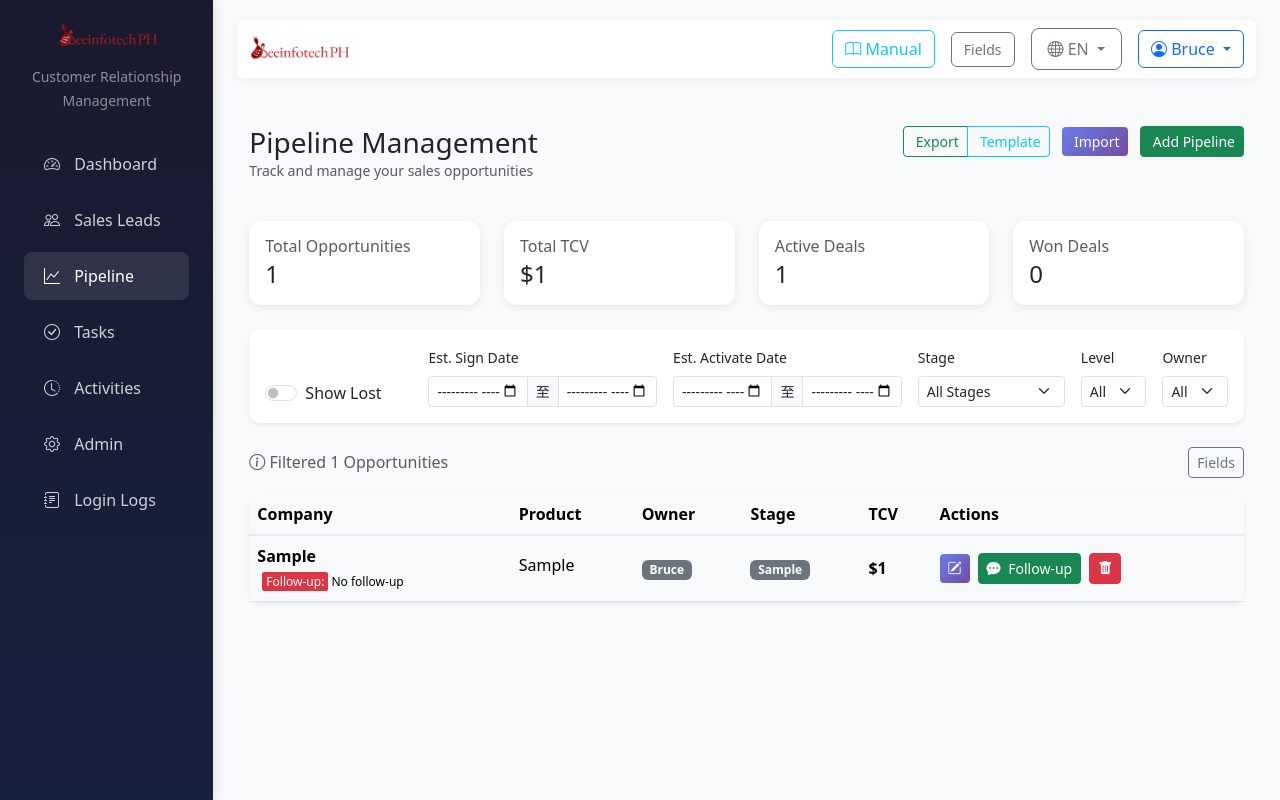
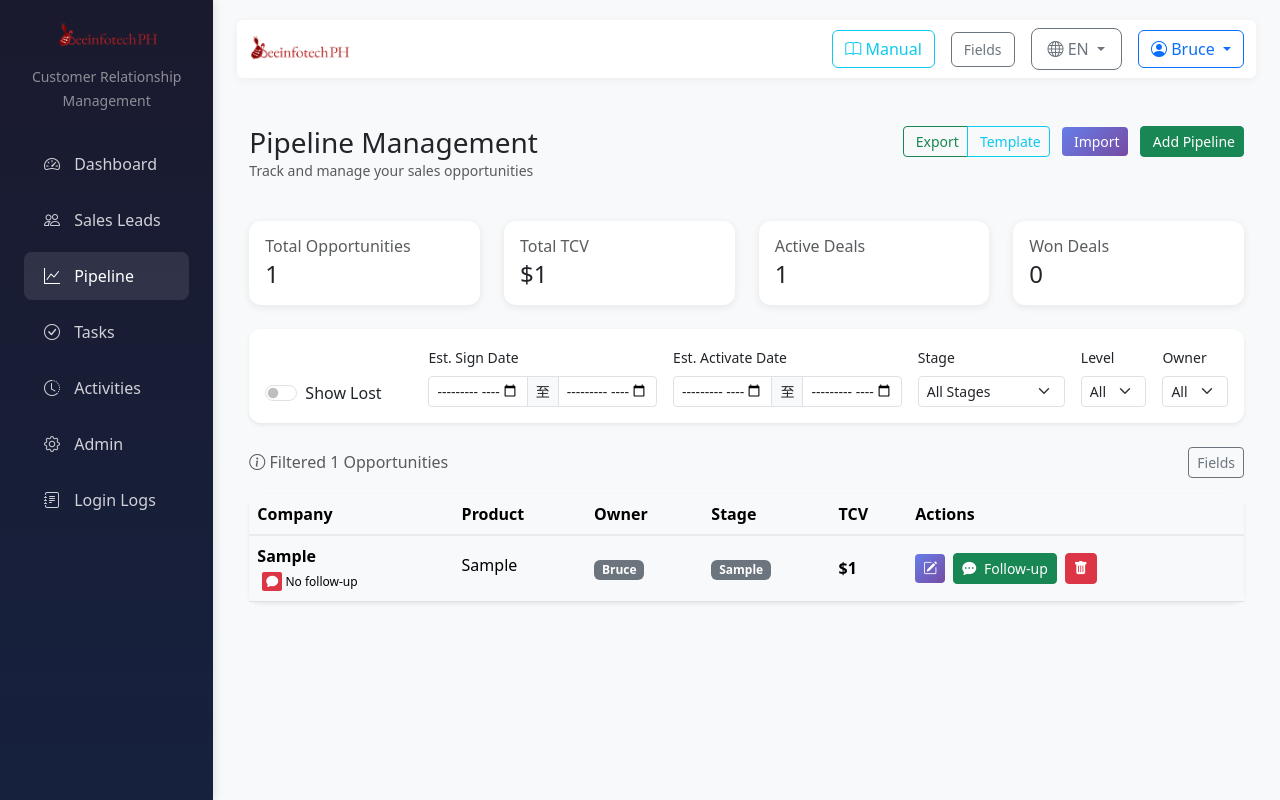
Before and after one commit to zhangbin-python/BITCRM, a Flask app: page /pipeline/ in a window 1280 px wide. Run offline with Flask 3, Linux system fonts and the light colour scheme; a user stored in the database is signed in; tables that the repository leaves empty hold one stand-in row (values such as "Sample post"); data that the repository does not hold is empty; some libraries are stand-ins or nearby versions.

Commit message:
feat: replace Follow-up text with chat icon

```diff
--- a/templates/pipeline/index.html
+++ b/templates/pipeline/index.html
@@ -204,7 +204,7 @@
                                     {% set fu_display = pipeline.get_followup_display() %}
                                     {% if fu_display %}
                                     <div style="padding: 2px 5px; border-radius: 3px; margin-top: 3px; font-size: 0.75em;">
-                                        <span {% if fu_color %}class="{{ fu_color }} text-white"{% endif %} style="padding: 1px 4px; border-radius: 2px;">Follow-up:</span> {{ fu_display }}
+                                        <span {% if fu_color %}class="{{ fu_color }} text-white"{% endif %} style="padding: 1px 4px; border-radius: 2px;" title="Follow-up"><i class="bi bi-chat-fill"></i></span> {{ fu_display }}
                                     </div>
                                     {% endif %}
                                 </td>
```
